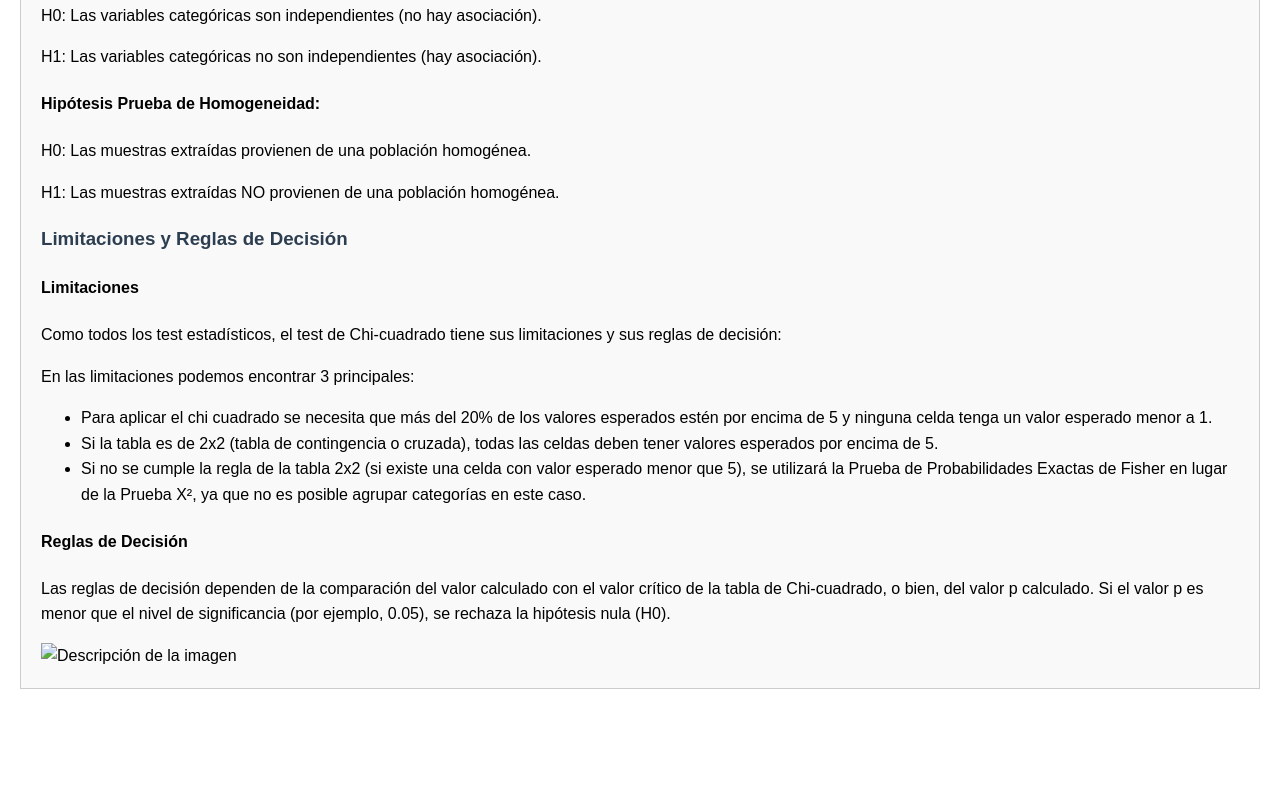
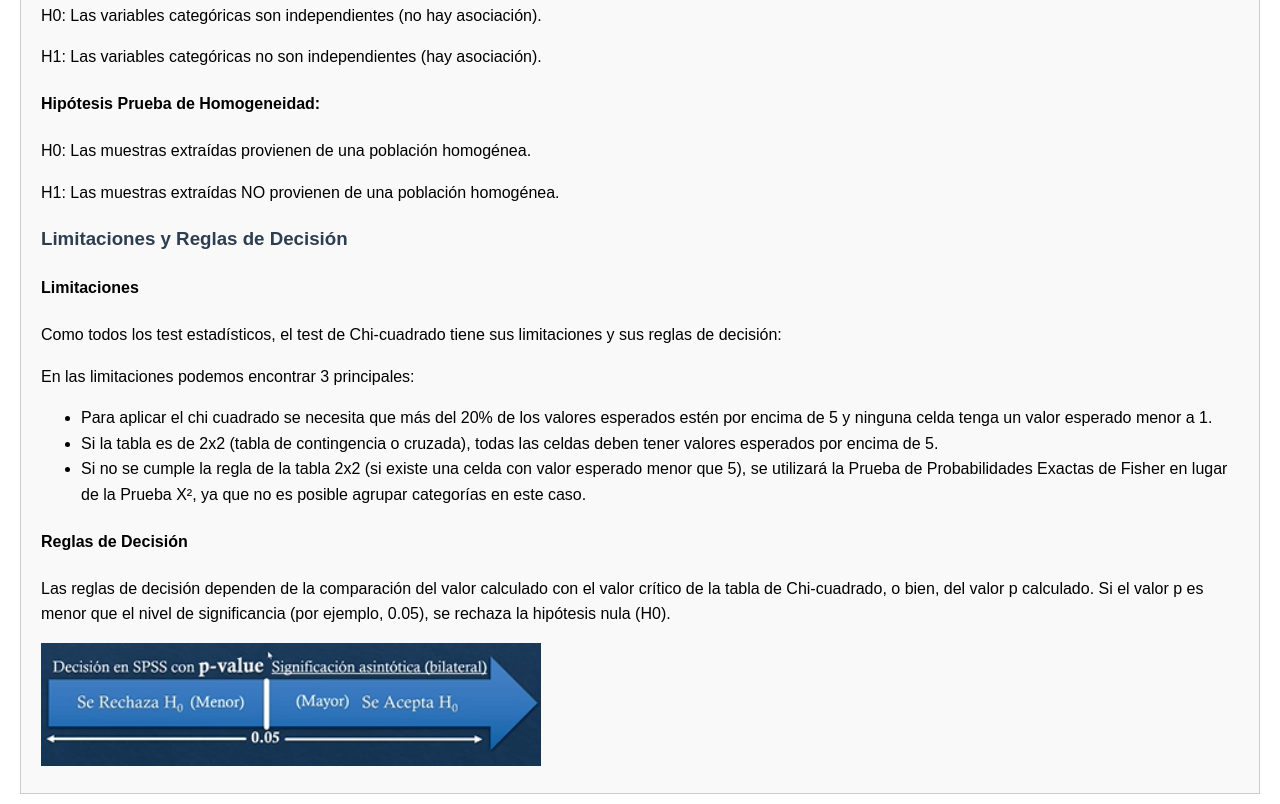
Before and after one commit to ArturoD17/ChiCuadrado, a plain HTML site: page index.html in a window 1280 px wide. Shown: the part 714-1518 px from the top of the page. Before the commit the page ends 1423 px from the top, so only its background shows below. Drawn offline with Linux system fonts and the light colour scheme.

Commit message:
Update index.html

```diff
--- a/index.html
+++ b/index.html
@@ -141,7 +141,7 @@
                         Las reglas de decisión dependen de la comparación del valor calculado con el valor crítico de la tabla de Chi-cuadrado,
                         o bien, del valor p calculado. Si el valor p es menor que el nivel de significancia (por ejemplo, 0.05), se rechaza la hipótesis nula (H0).
                     </p>
-                    <img src="esquema de la reglas de decision.png" alt="Descripción de la imagen" width="500">
+                    <img src="https://raw.githubusercontent.com/ArturoD17/ChiCuadrado/refs/heads/main/esquema-de-la-reglas%20de-decision.png" alt="Descripción de la imagen" width="500">
                 `;
             } else if (type === 'bondad') {
                 content = `
```
